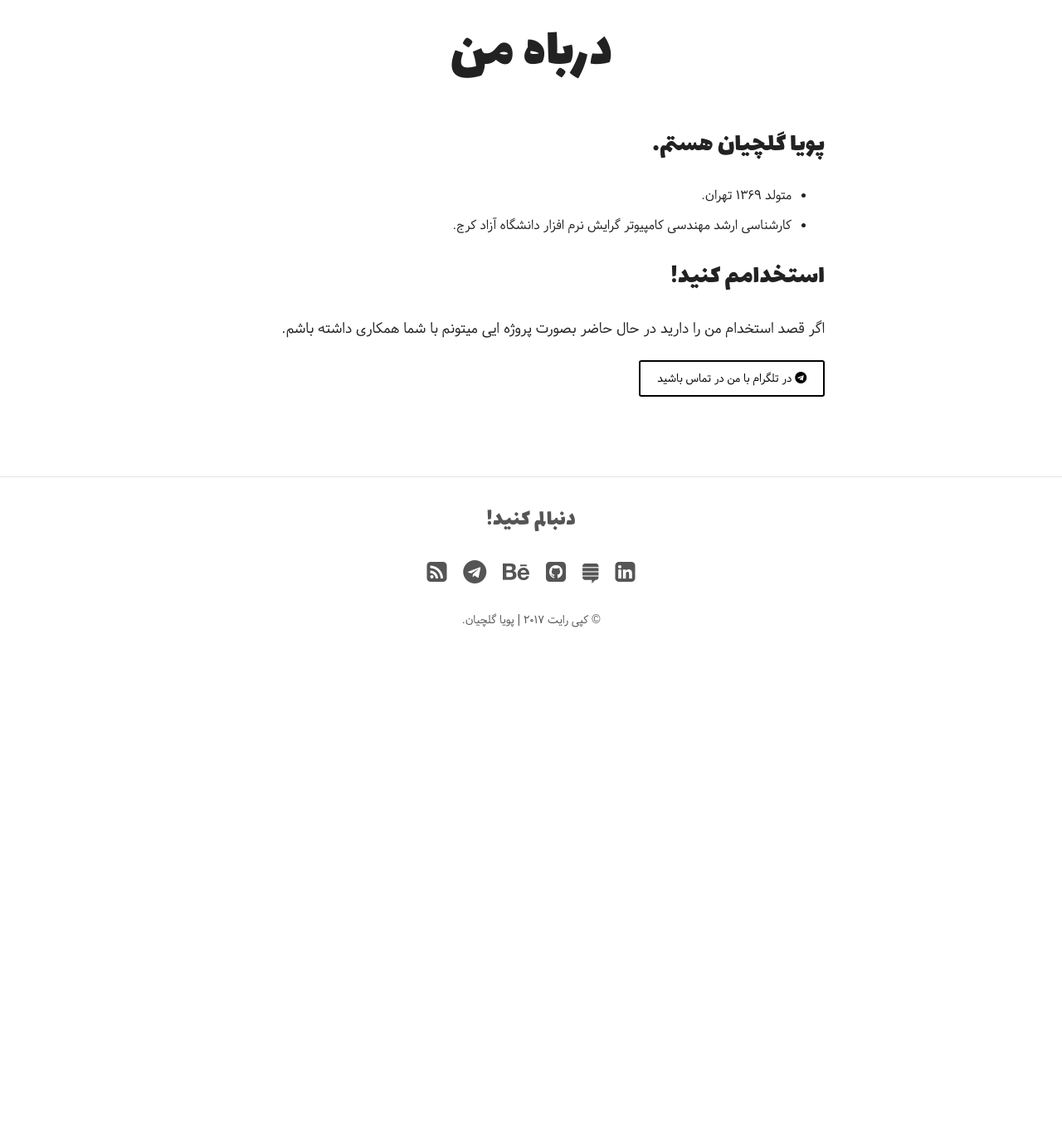
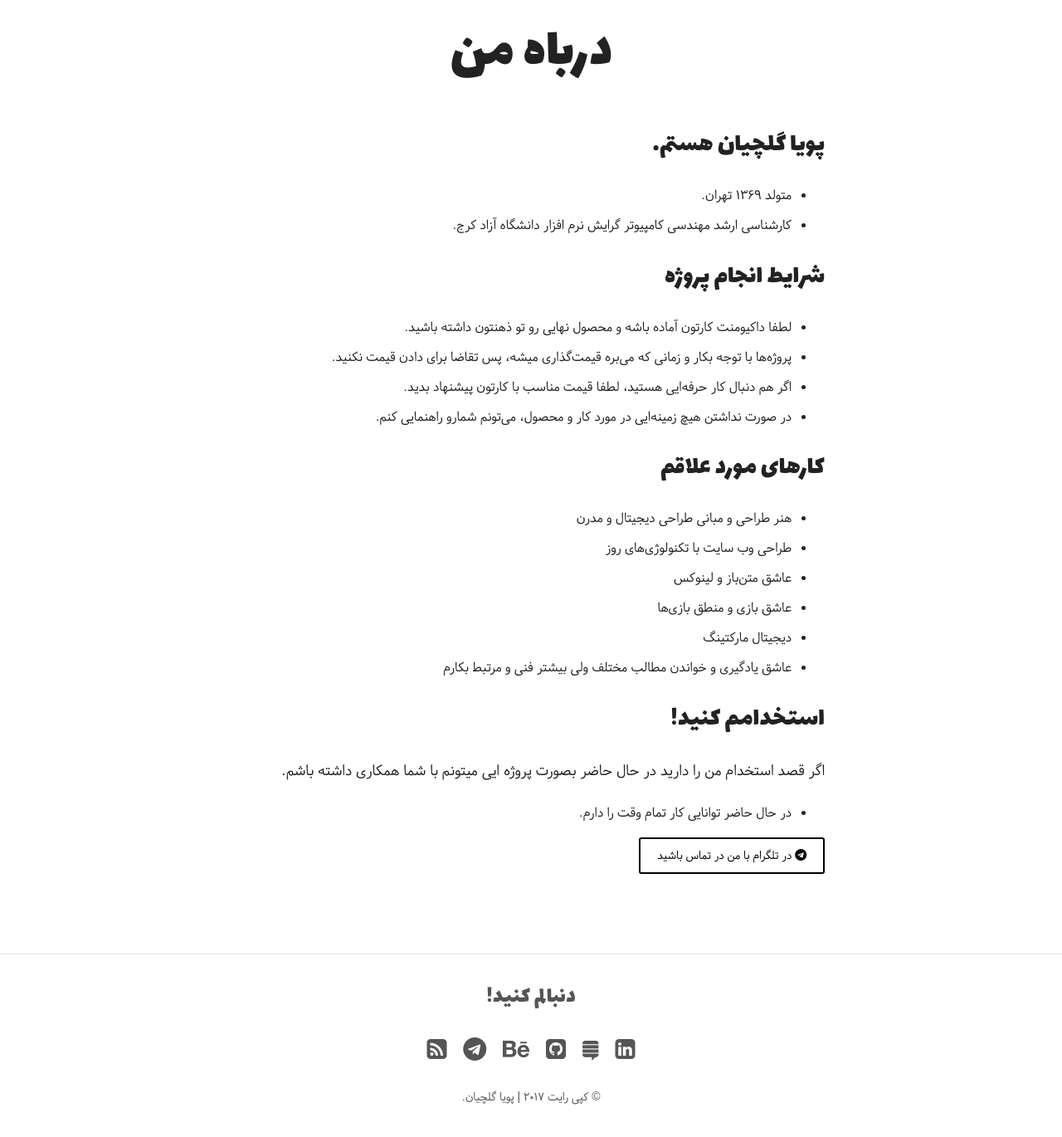
Before and after one commit to pooya-golchian/farsi, a Jekyll site: the page built from about/index.md, in a window 1280 px wide and 1400 px high, scrolled down 797 px. Shown: the top 1370 px of the window at 83% size. Built offline with Jekyll 4.4.1, drawn with Linux system fonts in a browser that asks for light colours; nearby versions of some CDN libraries; before the commit the page ends 1622 px from its top, so only the background shows below that.

Commit message:
update about

```diff
--- a/about/index.md
+++ b/about/index.md
@@ -13,9 +13,26 @@ image:
 * متولد ۱۳۶۹ تهران.
 * کارشناسی ارشد مهندسی کامپیوتر گرایش نرم افزار دانشگاه آزاد کرج.
 
+## شرایط انجام پروژه
+
+* لطفا داکیومنت کارتون آماده باشه و محصول نهایی رو تو ذهنتون داشته باشید.
+* پروژه‌ها با توجه بکار و زمانی که می‌بره قیمت‌گذاری میشه، پس تقاضا برای دادن قیمت نکنید.
+* اگر هم دنبال کار حرفه‌ایی هستید، لطفا قیمت مناسب با کارتون پیشنهاد بدید.
+* در صورت نداشتن هیچ زمینه‌ایی در مورد کار و محصول، می‌تونم شمارو راهنمایی کنم.
+
+## کارهای مورد علاقم
+* هنر طراحی و مبانی طراحی دیجیتال و مدرن
+* طراحی وب سایت با تکنولوژی‌های روز
+* عاشق متن‌باز و لینوکس
+* عاشق بازی و منطق بازی‌ها
+* دیجیتال مارکتینگ
+* عاشق یادگیری و خواندن مطالب مختلف ولی بیشتر فنی و مرتبط بکارم
 
 ## استخدامم کنید!
 اگر قصد استخدام من را دارید در حال حاضر بصورت پروژه ایی میتونم با شما همکاری داشته باشم.
+
+* در حال حاضر توانایی کار تمام وقت را دارم.
+
 
 <a markdown="0" href="https://t.me/iCoder" class="btn"><i class="fa fa-telegram"></i> در تلگرام با من در تماس باشید </a>
 
```
